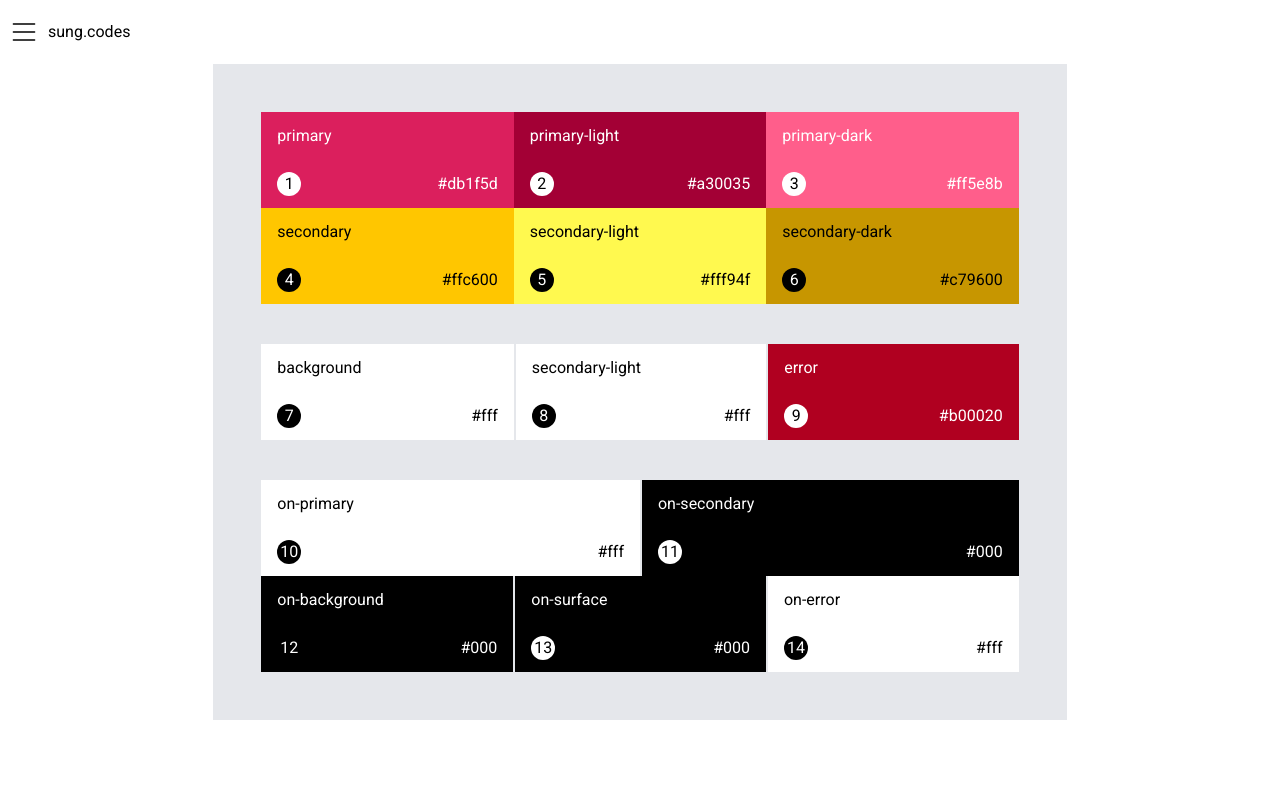
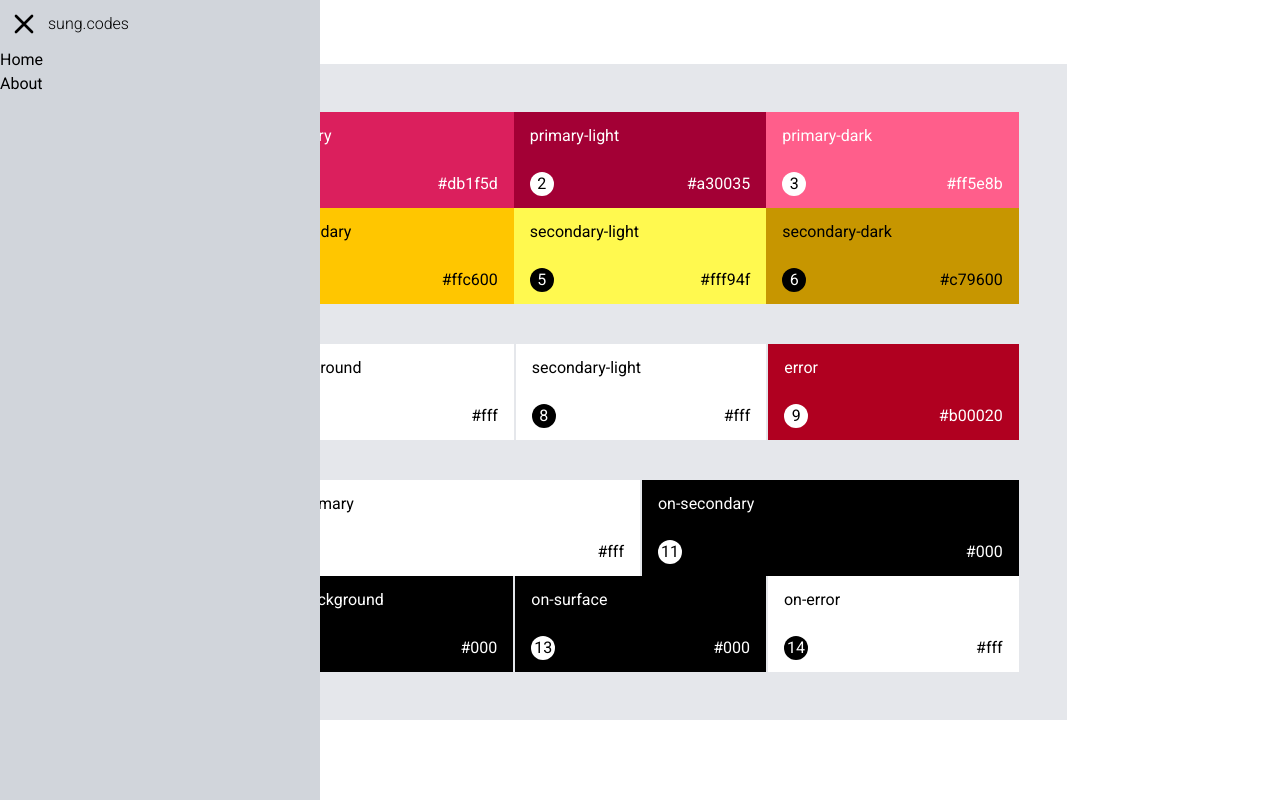
Before and after one commit to dance2die/demo.tailwind.breakpoint.theme, a Next.js app: page / in a window 1280 px wide. Built offline with nearby package versions, Linux system fonts and the light colour scheme.

Commit message:
dummy nav drawer

```diff
--- a/components/Appbar.tsx
+++ b/components/Appbar.tsx
@@ -1,32 +1,70 @@
+import { useReducer } from 'react';
 import Link from 'next/link';
+
+const Title = () => <span className="text-md font-thin">sung.codes</span>;
+const Hamburger = ({ isOpen }) =>
+	isOpen ? (
+		<button className="h-12 w-12 grid place-items-center" aria-label="Open navigation menu">
+			<svg
+				xmlns="http://www.w3.org/2000/svg"
+				className="h-8 w-8"
+				fill="none"
+				viewBox="0 0 24 24"
+				stroke="currentColor"
+			>
+				<path strokeLinecap="round" strokeLinejoin="round" strokeWidth={2} d="M6 18L18 6M6 6l12 12" />
+			</svg>
+			<p className="sr-only">Menu</p>
+		</button>
+	) : (
+		<button className="h-12 w-12 grid place-items-center" aria-label="Open navigation menu">
+			<svg
+				xmlns="http://www.w3.org/2000/svg"
+				className="h-8 w-8"
+				fill="none"
+				viewBox="0 0 24 24"
+				stroke="currentColor"
+			>
+				<path strokeLinecap="round" strokeLinejoin="round" strokeWidth={1} d="M4 6h16M4 12h16M4 18h16" />
+			</svg>
+			<p className="sr-only">Menu</p>
+		</button>
+	);
+
+/**
+ * Shown when a user clicks on Appbar button (Hamburger menu)
+ */
+function NavigationDrawer({ isOpen = false }) {
+	return (
+		<nav className="absolute h-screen w-80 bg-gray-300 top-0 left-0 flex flex-col  divide-solid">
+			<header className="flex items-center">
+				<Hamburger isOpen={isOpen} />
+				<Title />
+			</header>
+			<ul>
+				<li className="flex flex-col">
+					<Link href="/">Home</Link>
+					<Link href="/about">About</Link>
+				</li>
+			</ul>
+		</nav>
+	);
+}
 
 // Appbars: https://material.io/components/app-bars-top#anatomy
 // Nav Drawer: https://material.io/components/navigation-drawer#anatomy
 function Appbar() {
+	const [ { isOpen }, toggle ] = useReducer((state) => ({ isOpen: !state.isOpen }), { isOpen: true });
+
 	return (
-		<header className="h-16">
+		<header className="h-16 relative">
 			<div className="flex h-full justify-between items-center">
 				<section className="flex justify-between items-center">
-					<button className="h-12 w-12 grid place-items-center" aria-label="Open navigation menu">
-						<svg
-							xmlns="http://www.w3.org/2000/svg"
-							className="h-8 w-8"
-							fill="none"
-							viewBox="0 0 24 24"
-							stroke="currentColor"
-						>
-							<path
-								strokeLinecap="round"
-								strokeLinejoin="round"
-								strokeWidth={1}
-								d="M4 6h16M4 12h16M4 18h16"
-							/>
-						</svg>
-						<p className="sr-only">Menu</p>
-					</button>
-					<span className="mdc-top-app-bar__title">sung.codes</span>
+					<Hamburger />
+					<Title />
 				</section>
 			</div>
+			<NavigationDrawer isOpen={isOpen} />
 		</header>
 	);
 }
--- a/tailwind.config.js
+++ b/tailwind.config.js
@@ -116,9 +116,9 @@ module.exports = {
 			colors,
 			fontSize,
 			fontWeight,
-			letterSpacing
-		},
-		fontFamily
+			letterSpacing,
+			fontFamily
+		}
 	},
 	variants: {
 		extend: {}
```
